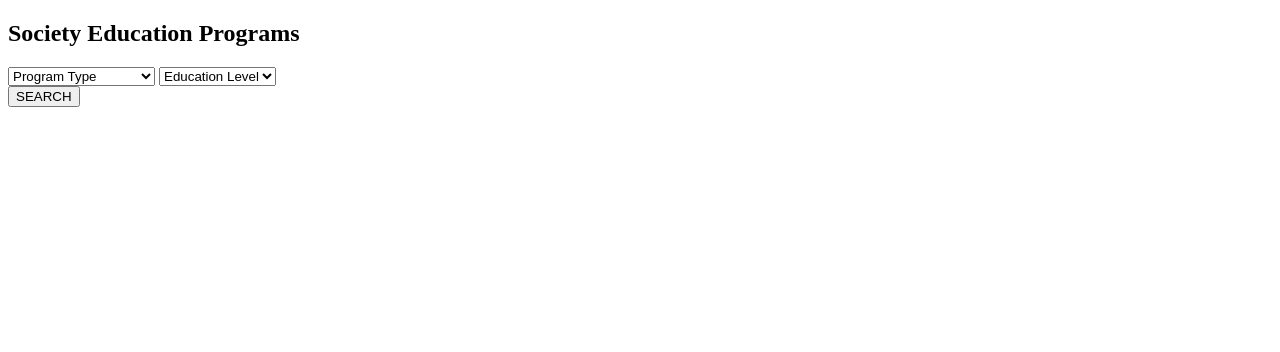
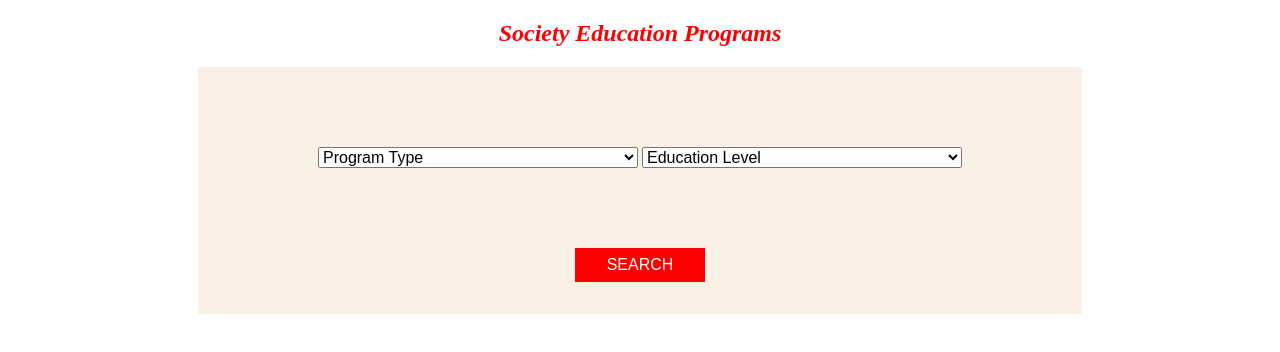
Before and after one commit to chieakiba/logo-search, a plain HTML site: page index.html in a window 1280 px wide. Drawn offline with Linux system fonts and the light colour scheme.

Commit message:
Added css style to fedback and button

```diff
--- a/css/style.css
+++ b/css/style.css
@@ -0,0 +1,38 @@
+.title {
+	text-align: center;
+	color: red;
+	font-style: italic;
+}
+
+#options {
+	background-color: linen;
+	text-align: center;
+	padding-bottom: 1em;
+	width: 70%;
+	margin-left: auto;
+	margin-right: auto;
+}
+
+.selection {
+	margin-top: 5em;
+	width: 20em;
+	font-size: 1em;
+}
+
+.selection option {
+	height: 20em;
+}
+
+.search-button {
+	text-align: center;
+	padding-top: 5em;
+	padding-bottom: 1em;
+}
+
+.search {
+	background-color: red;
+	border-style: none;
+	color: white;
+	padding: .5em 2em;
+	font-size: 1em;
+}
--- a/index.html
+++ b/index.html
@@ -3,25 +3,28 @@
 <head>
 	<meta charset="UTF-8">
 	<title>Logo Search</title>
+	<link rel='stylesheet' href='css/style.css'>
 </head>
 <body>
 	<h2 class='title'>Society Education Programs</h2>
 	<div id='dropdown'>
 		<div id='options'>
-			<select>
+			<select class='selection' size='1'>
 				<option value='program-title'>Program Type</option>
 				<option value='search-all'>Search All</option>
 				<option value='scholarship'>Scholarship Program</option>
 				<option value='loan'>Loan Program</option>
 			</select>
-			<select>
+			<select class='selection'>
 				<option value='education-level'>Education Level</option>
 				<option value='search-all'>Search All</option>
 				<option value='K-12'>K-12</option>
 				<option value='highschool'>High School</option>
 			</select>
+			<div class='search-button'>
+				<button class='search'>SEARCH</button>
+			</div>
 		</div>
-		<button class='search'>SEARCH</button>
 	</div>
 </body>
 </html>
```
